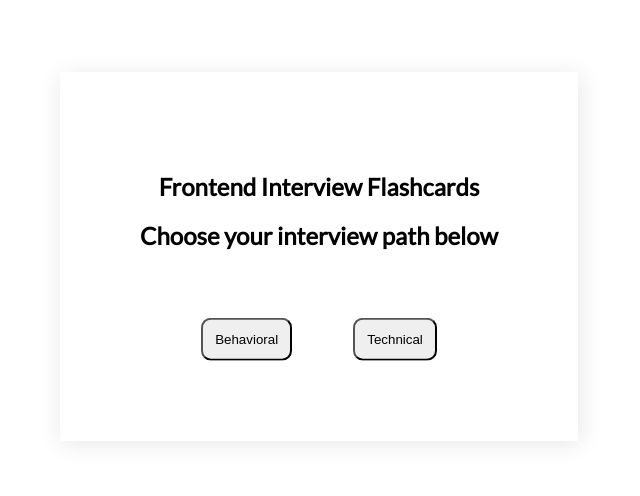
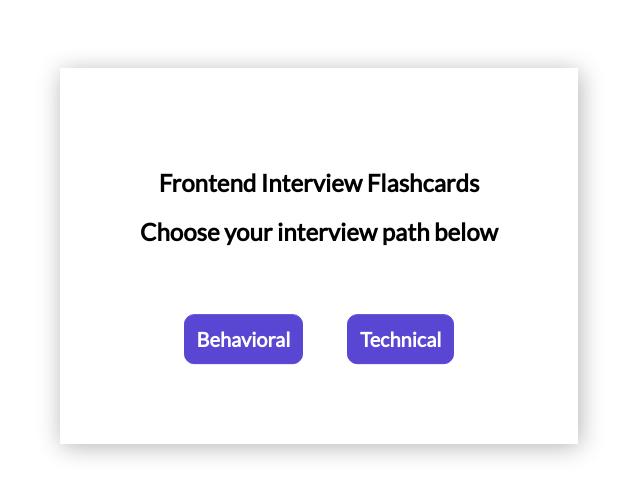
Before and after one commit to kelsiebesingeryeh/interview-prep-flashcards, a React (Create React App) app: page / in a window 1280 px wide. Shown: the part 144-640 px from the top of the page, without its empty margins (321-961 px from the left). Built offline with nearby package versions, Linux system fonts and the light colour scheme.

Commit message:
Finalize homepage styling

```diff
--- a/src/Components/Home/Home.css
+++ b/src/Components/Home/Home.css
@@ -5,7 +5,7 @@
         top: 50%;
         left: 50%;
         transform: translate(-50%, -50%);
-        box-shadow: 2px 3px 23px rgb(0 0 0 / 10%);
+        box-shadow: 2px 3px 23px rgb(0 0 0 / 30%);
         padding: 5rem;
 }
 
@@ -22,4 +22,15 @@ button {
     border-radius: 10px;
     padding: .75rem;
     margin-top: 3rem;
+    font-family: 'Lato',
+    sans-serif;
+    background-color: #5947D3;
+    color: white;
+    font-weight: bold;
+    font-size: 1.25rem;
+    border: 1px solid #5947D3;
 }
+
+button:hover {
+    background-color: #030235;
+}
```
